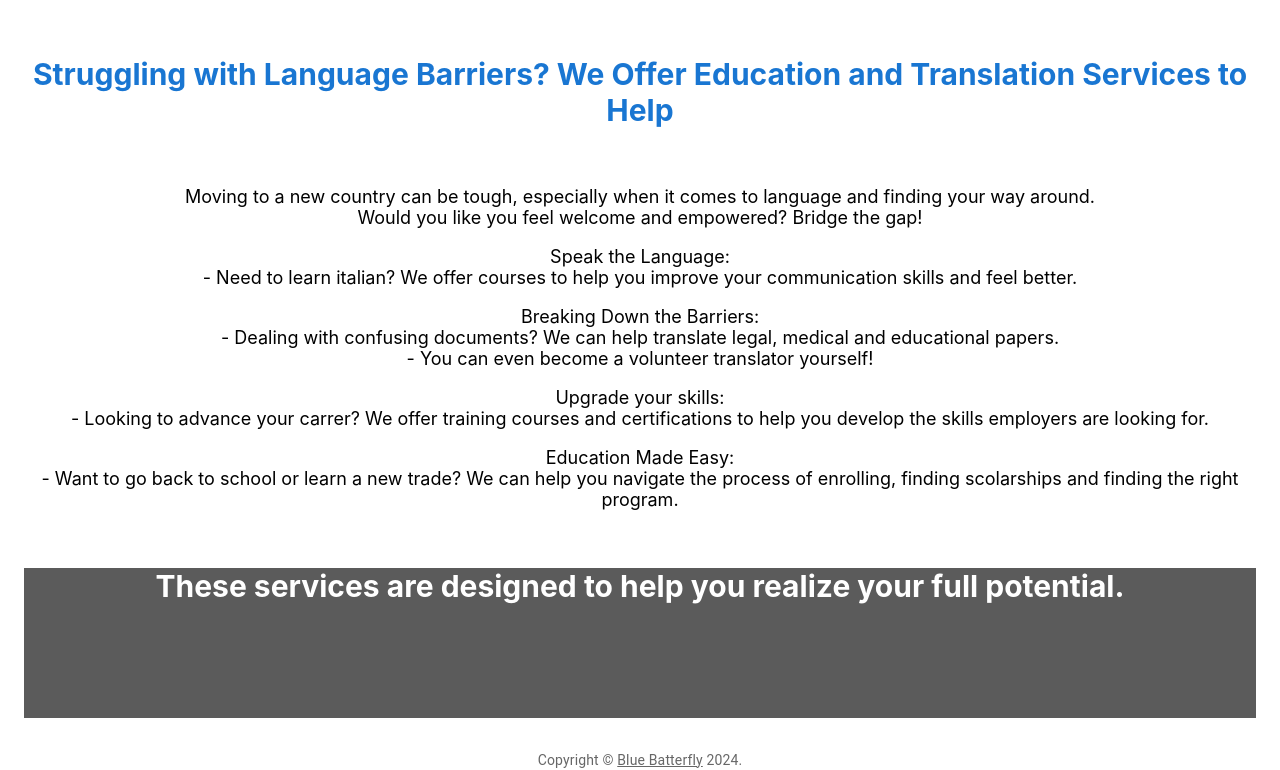
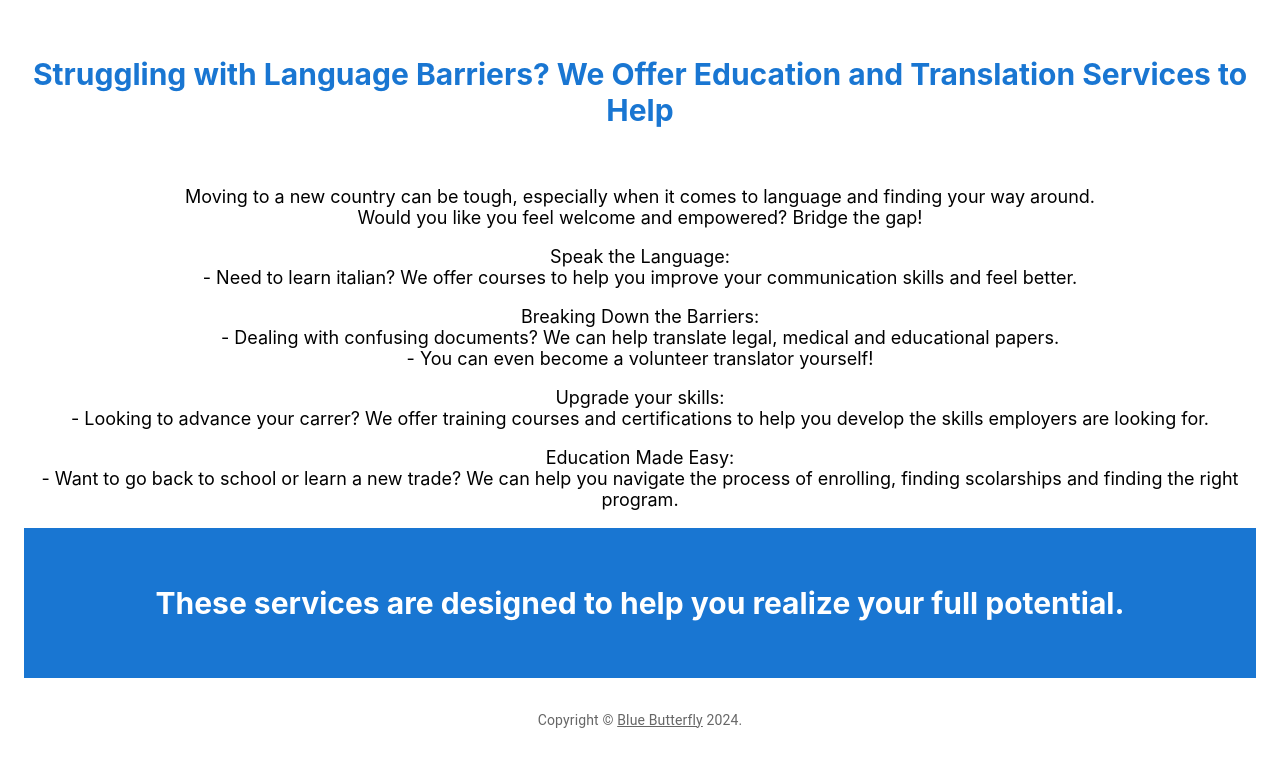
Before and after one commit to frastag/sistech-frontend, a React (Create React App) app: page /offer in a window 1280 px wide. Shown: the part 1922-2692 px from the top of the page. After the commit the page ends 2652 px from the top, so only its background shows below. Built offline with nearby package versions, Linux system fonts and the light colour scheme.

Commit message:
Video_youtube

```diff
--- a/package.json
+++ b/package.json
@@ -14,6 +14,7 @@
     "react-dom": "^18.3.1",
     "react-router-dom": "^6.24.0",
     "react-scripts": "5.0.1",
+    "react-youtube": "^10.1.0",
     "web-vitals": "^2.1.4"
   },
   "scripts": {
--- a/src/components/PageTitle.js
+++ b/src/components/BlueBox.js
@@ -1,7 +1,7 @@
 import React from "react";
 import { Box } from '@mui/system';
 
-function PageTitle({title}) {
+function BlueBox({content}) {
     return (
         <React.Fragment>
             <Box
@@ -24,10 +24,10 @@ function PageTitle({title}) {
                         color: '#ffffff',
                         margin: 'auto'
                     }}
-                >{title}</Box>
+                >{content}</Box>
             </Box>
         </React.Fragment>
     );
 }
 
-export default PageTitle;
+export default BlueBox;
--- a/src/components/Footer.js
+++ b/src/components/Footer.js
@@ -8,7 +8,7 @@ function Footer() {
             <Typography variant="body2" color="text.secondary" align="center">
                 {'Copyright © '}
                 <Link color="inherit" href="https://mui.com/">
-                    Blue Batterfly
+                    Blue Butterfly
                 </Link>{' '}
                 {new Date().getFullYear()}
                 {'.'}
--- a/src/pages/About.js
+++ b/src/pages/About.js
@@ -5,7 +5,7 @@ import { Box } from '@mui/system';
 import { ImageOutlined } from '@mui/icons-material';
 import Header from "../components/Header";
 import Footer from "../components/Footer";
-import PageTitle from "../components/PageTitle";
+import BlueBox from "../components/BlueBox";
 import List from '@mui/material/List';
 import ListItem from '@mui/material/ListItem';
 import ListItemIcon from '@mui/material/ListItemIcon';
@@ -55,7 +55,7 @@ function About() {
     return (
         <Container maxWidth={false}>
             <Header></Header>
-            <PageTitle title={'About'}></PageTitle>
+            <BlueBox content={'About'}></BlueBox>
             <Box sx={{ my: 4 }}>
                 <Grid container alignItems='center' justifyContent='center'>
                     <Grid item xs={4}><ImageOutlined sx={{ fontSize: 350 }} /></Grid>
--- a/src/pages/Home.js
+++ b/src/pages/Home.js
@@ -107,7 +107,19 @@ function Home() {
                         <Box sx={boxContentStyle}><Button variant="outlined">Learn More</Button></Box>
                     </Grid>
                     <Grid item xs={6}>
-                        <iframe>https://youtube.com/shorts/vMauMq4CEkA?si=sFh-AhcDbXKWds7w</iframe>
+                    <iframe
+  width="560"
+  height="315"
+  src="https://www.youtube.com/embed/vMauMq4CEkA"
+  title="Blue Butterfly Welcome"
+  frameborder="0"
+  allow="accelerometer;
+  autoplay;
+  clipboard-write;
+  encrypted-media;
+  gyroscope;
+  picture-in-picture;
+  web-share" allowfullscreen></iframe>
                     </Grid>
                     <Grid item xs={8} sx={{ paddingTop: 5 }}><Box sx={boxHeaderStyle}>Cosa puoi fare per te stessa? Usa le TUE ali pre trovare il coraggio di volare</Box>
                         <Box sx={boxContentStyle}>Come dal bruco spicca il volo una farfalla bellissima, simbolo di trasformazione positiva, così dalla fragilità arriva all'antifragilità, alla rinascita e alla resilienza. <br></br>
--- a/src/pages/Offer.js
+++ b/src/pages/Offer.js
@@ -4,7 +4,7 @@ import Grid from '@mui/material/Grid';
 import { Box } from '@mui/system';
 import Header from "../components/Header";
 import Footer from "../components/Footer";
-import PageTitle from "../components/PageTitle";
+import BlueBox from "../components/BlueBox";
 
 
 const dividerStyle = {
@@ -39,7 +39,7 @@ function Offer() {
     return (
         <Container maxWidth={false}>
             <Header></Header>
-            <PageTitle title={"Discover Our Services"}></PageTitle>
+            <BlueBox content={"Discover Our Services"}></BlueBox>
             <Box sx={{ my: 4 }}>
                 <Grid container alignItems='center' justifyContent='center'>
                     <Grid item xs={12} sx={{ paddingTop: 5 }}>
@@ -132,27 +132,7 @@ function Offer() {
                         </Box>
                     </Grid>
 
-                    <Grid item xs={12} sx={{ paddingTop: 5 }}>
-                        <Box
-                            sx={{
-                                width: 1,
-                                height: 150,
-                                bgcolor: '#5b5b5b',
-                                textAlign: 'center',
-                            }}>
-                            <Box
-                                sx={{
-                                    width: 1,
-                                    bgcolor: '#5b5b5b',
-                                    textAlign: 'center',
-                                    fontWeight: 'bold',
-                                    fontSize: 30,
-                                    color: '#ffffff'
-                                }}
-                            >These services are designed to help you realize your full potential.
-
-                            </Box></Box>
-                    </Grid>
+                    <BlueBox content={"These services are designed to help you realize your full potential."}></BlueBox>
                 </Grid>
             </Box>
 
--- a/src/pages/Partnership.js
+++ b/src/pages/Partnership.js
@@ -5,7 +5,7 @@ import { Box } from '@mui/system';
 import { ImageOutlined } from '@mui/icons-material';
 import Header from "../components/Header";
 import Footer from "../components/Footer";
-import PageTitle from "../components/PageTitle";
+import BlueBox from "../components/BlueBox";
 import List from '@mui/material/List';
 import ListItem from '@mui/material/ListItem';
 import ListItemIcon from '@mui/material/ListItemIcon';
@@ -55,7 +55,7 @@ function Partnership() {
     return (
         <Container maxWidth={false}>
             <Header></Header>
-            <PageTitle title={"Welcome to Our Partnership Page"}></PageTitle>
+            <BlueBox content={"Welcome to Our Partnership Page"}></BlueBox>
             <Box sx={{ my: 4 }}>
                 <Grid container alignItems='center' justifyContent='center'>
                     <Grid item xs={12} sx={{ paddingTop: 5 }}>
```
Also changed, not shown: 1 other file (tests, documents, lock files or other folders).
